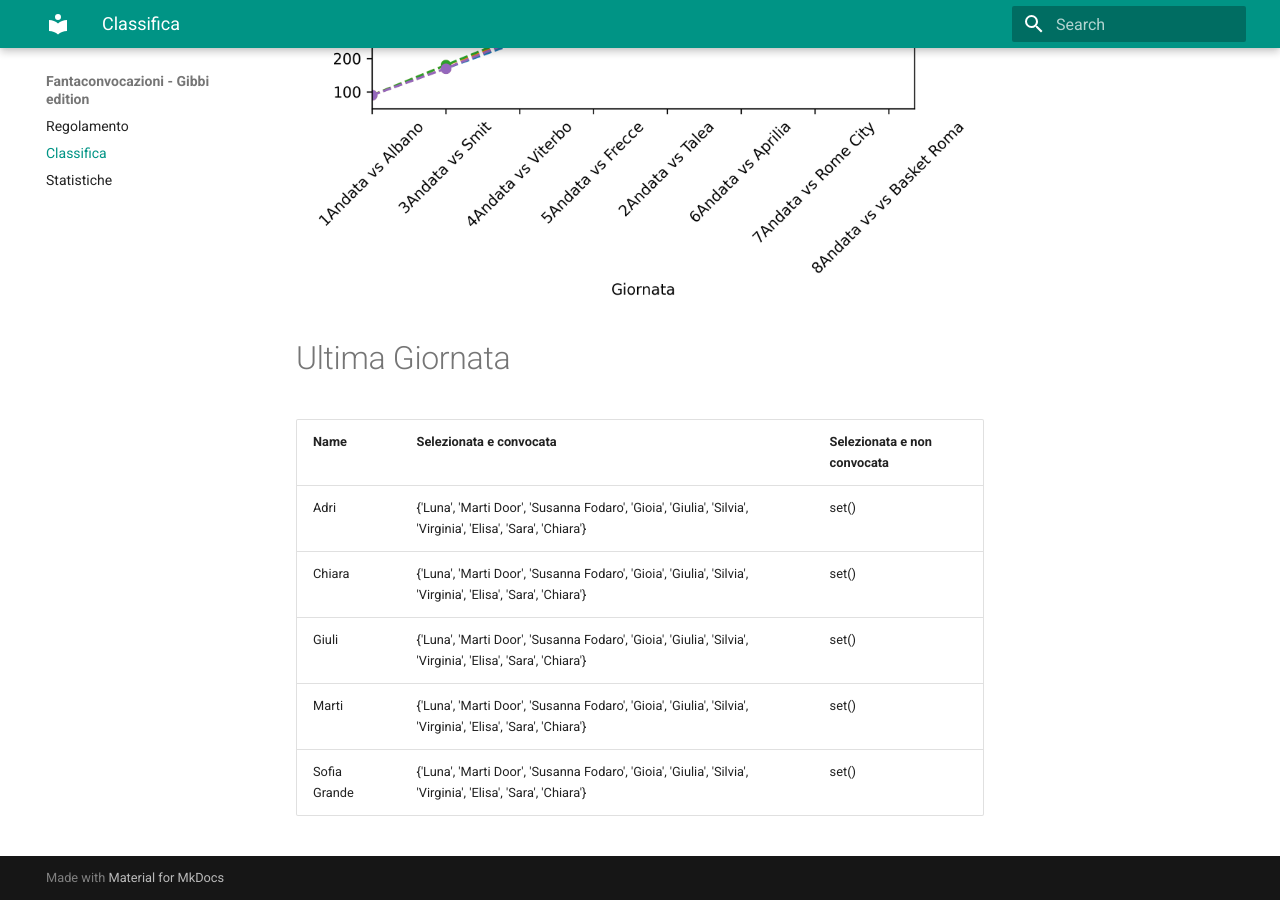
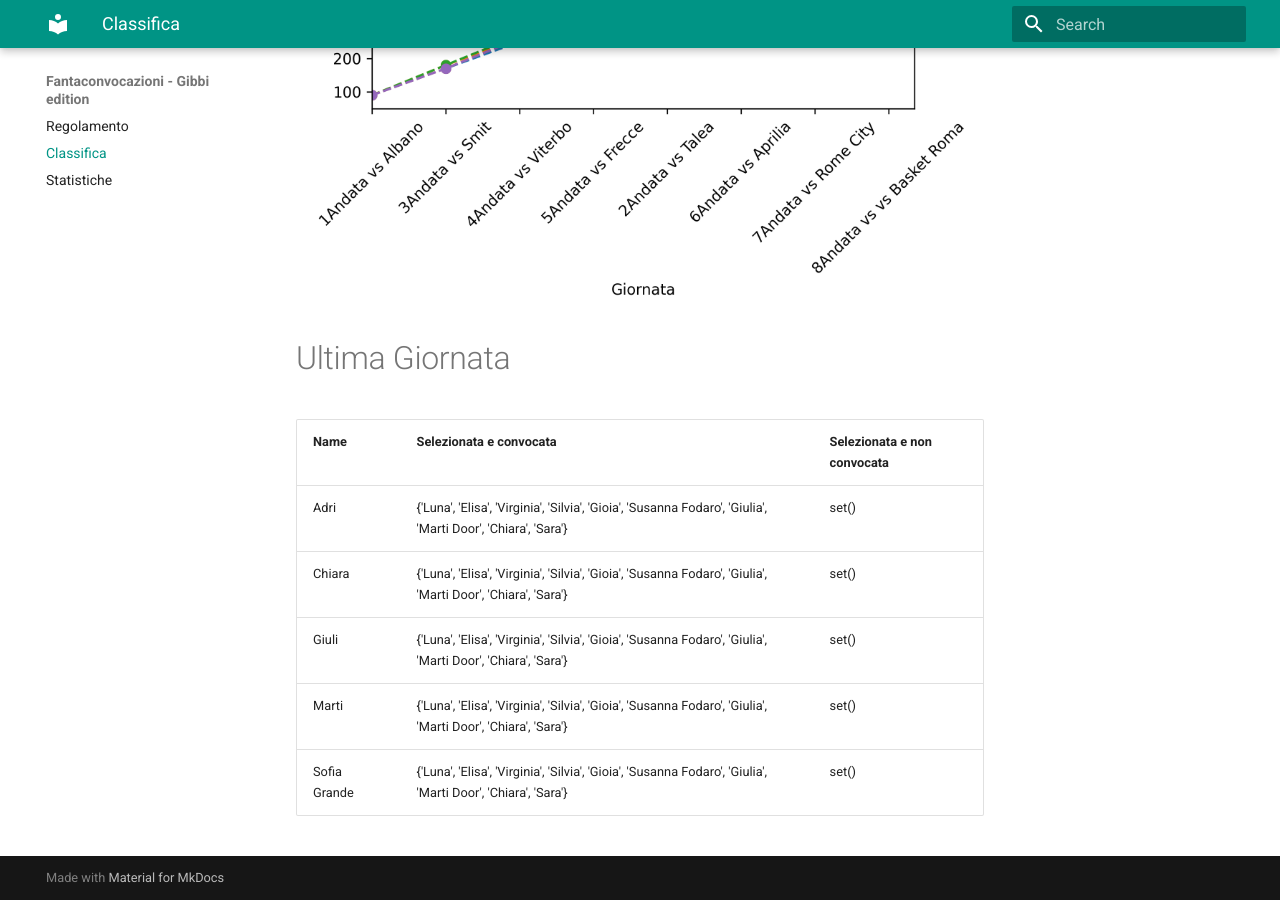
Before and after one commit to martinig94/fantagibbi, an MkDocs documentation site: the page built from docs/Classifica.md, in a window 1280 px wide and 900 px high, scrolled down 810 px. Built offline with MkDocs 1.6.1 and Material for MkDocs 9.7.7, drawn with Linux system fonts in a browser that asks for light colours.

Commit message:
Auto-update from main.py

```diff
--- a/docs/Classifica.md
+++ b/docs/Classifica.md
@@ -18,9 +18,9 @@
 <!-- START_TABLE CORRECT -->
 | Name         | Selezionata e convocata                                                                                      | Selezionata e non convocata   |
 |:-------------|:-------------------------------------------------------------------------------------------------------------|:------------------------------|
-| Adri         | {'Luna', 'Marti Door', 'Susanna Fodaro', 'Gioia', 'Giulia', 'Silvia', 'Virginia', 'Elisa', 'Sara', 'Chiara'} | set()                         |
-| Chiara       | {'Luna', 'Marti Door', 'Susanna Fodaro', 'Gioia', 'Giulia', 'Silvia', 'Virginia', 'Elisa', 'Sara', 'Chiara'} | set()                         |
-| Giuli        | {'Luna', 'Marti Door', 'Susanna Fodaro', 'Gioia', 'Giulia', 'Silvia', 'Virginia', 'Elisa', 'Sara', 'Chiara'} | set()                         |
-| Marti        | {'Luna', 'Marti Door', 'Susanna Fodaro', 'Gioia', 'Giulia', 'Silvia', 'Virginia', 'Elisa', 'Sara', 'Chiara'} | set()                         |
-| Sofia Grande | {'Luna', 'Marti Door', 'Susanna Fodaro', 'Gioia', 'Giulia', 'Silvia', 'Virginia', 'Elisa', 'Sara', 'Chiara'} | set()                         |
+| Adri         | {'Luna', 'Elisa', 'Virginia', 'Silvia', 'Gioia', 'Susanna Fodaro', 'Giulia', 'Marti Door', 'Chiara', 'Sara'} | set()                         |
+| Chiara       | {'Luna', 'Elisa', 'Virginia', 'Silvia', 'Gioia', 'Susanna Fodaro', 'Giulia', 'Marti Door', 'Chiara', 'Sara'} | set()                         |
+| Giuli        | {'Luna', 'Elisa', 'Virginia', 'Silvia', 'Gioia', 'Susanna Fodaro', 'Giulia', 'Marti Door', 'Chiara', 'Sara'} | set()                         |
+| Marti        | {'Luna', 'Elisa', 'Virginia', 'Silvia', 'Gioia', 'Susanna Fodaro', 'Giulia', 'Marti Door', 'Chiara', 'Sara'} | set()                         |
+| Sofia Grande | {'Luna', 'Elisa', 'Virginia', 'Silvia', 'Gioia', 'Susanna Fodaro', 'Giulia', 'Marti Door', 'Chiara', 'Sara'} | set()                         |
 <!-- END_TABLE CORRECT -->
```
